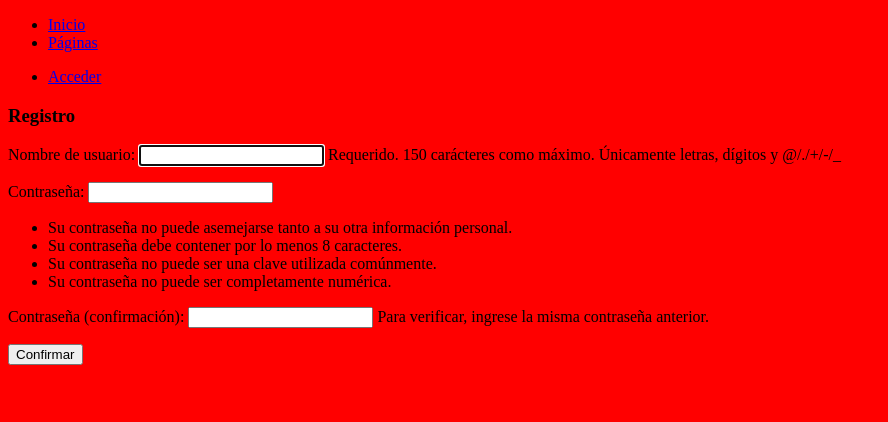
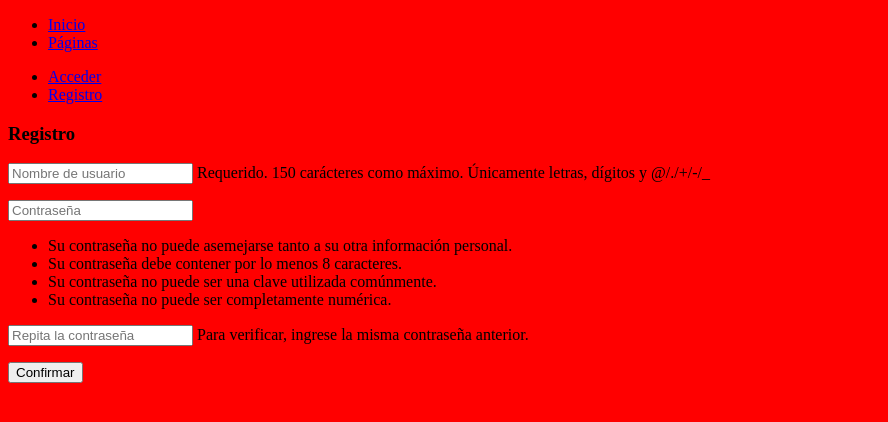
Before and after one commit to TonyLuque/web_playground, a Django app: page /accounts/signup/ in a window 1280 px wide. Shown: the top 422 px of the page, without its empty margins (0-888 px from the left). Run offline with Django 3.2, Linux system fonts and the light colour scheme.

Commit message:
[ADD] improve signup's form

```diff
--- a/core/templates/core/base.html
+++ b/core/templates/core/base.html
@@ -17,6 +17,7 @@
         <ul>
             {% if not request.user.is_authenticated %}
             <li><a href="{% url 'login' %}">Acceder</a></li>
+            <li><a href="{% url 'signup' %}">Registro</a></li>
             {% else %}
             <li>{{ request.user }}</li>
             <li><a href="{% url 'logout' %}">Salir</a></li>
--- a/registration/templates/registration/signup.html
+++ b/registration/templates/registration/signup.html
@@ -5,6 +5,7 @@
 
 
 {% block content %}
+<style>.errorlist{color: red;} label{display: none;}</style>
     <form action="" method="post">{% csrf_token %}
         <h3>Registro</h3>
         {{ form.as_p }}
--- a/registration/views.py
+++ b/registration/views.py
@@ -1,6 +1,7 @@
 from django.contrib.auth.forms import UserCreationForm
 from django.views.generic import CreateView
 from django.urls import reverse_lazy
+from django import forms
 
 # Create your views here.
 
@@ -11,3 +12,11 @@ class SignUpView(CreateView):
 
     def get_success_url(self):
         return reverse_lazy('login') + '?register'
+
+    def get_form(self, form_class=None):
+        form = super(SignUpView, self).get_form()
+        # Modificar en tiempo real
+        form.fields['username'].widget = forms.TextInput(attrs={'class':'name_class', 'placeholder':'Nombre de usuario'})
+        form.fields['password1'].widget = forms.PasswordInput(attrs={'placeholder':'Contraseña'})
+        form.fields['password2'].widget = forms.PasswordInput(attrs={'placeholder':'Repita la contraseña'})
+        return  form
```
